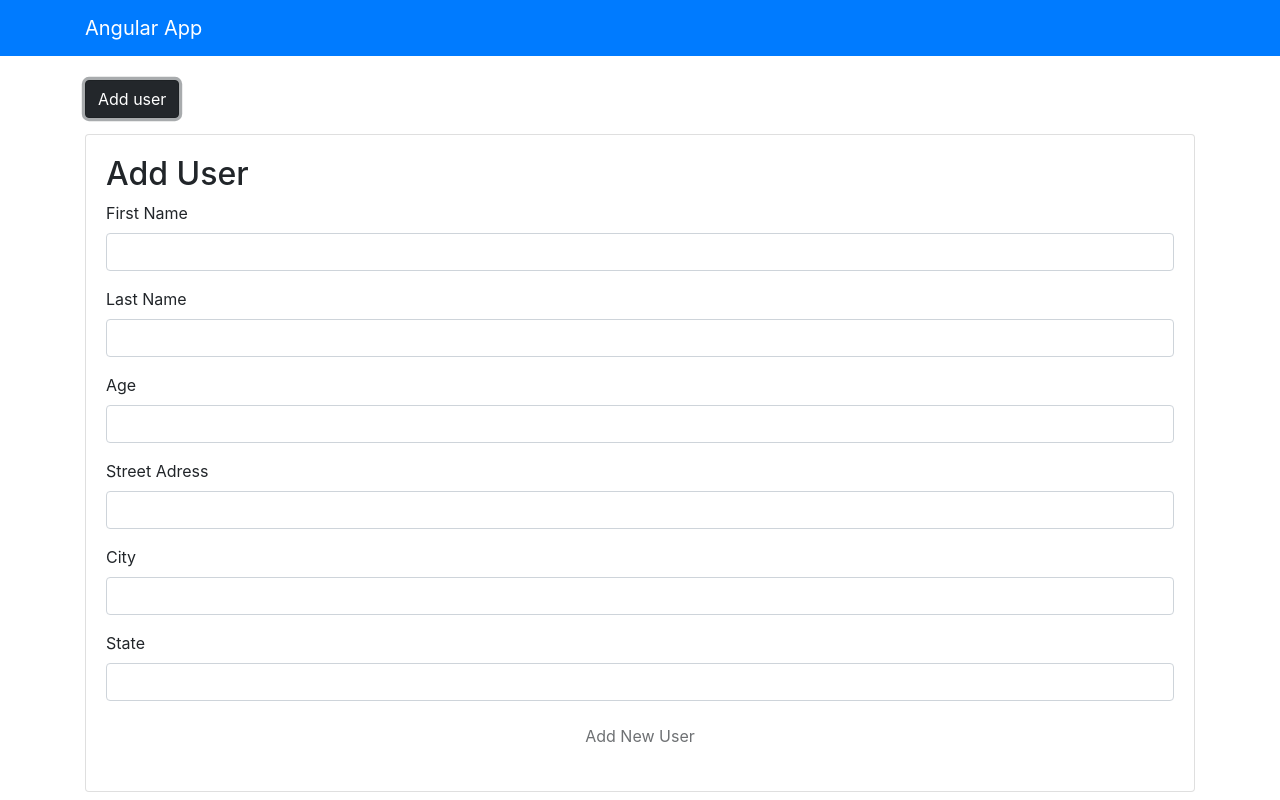
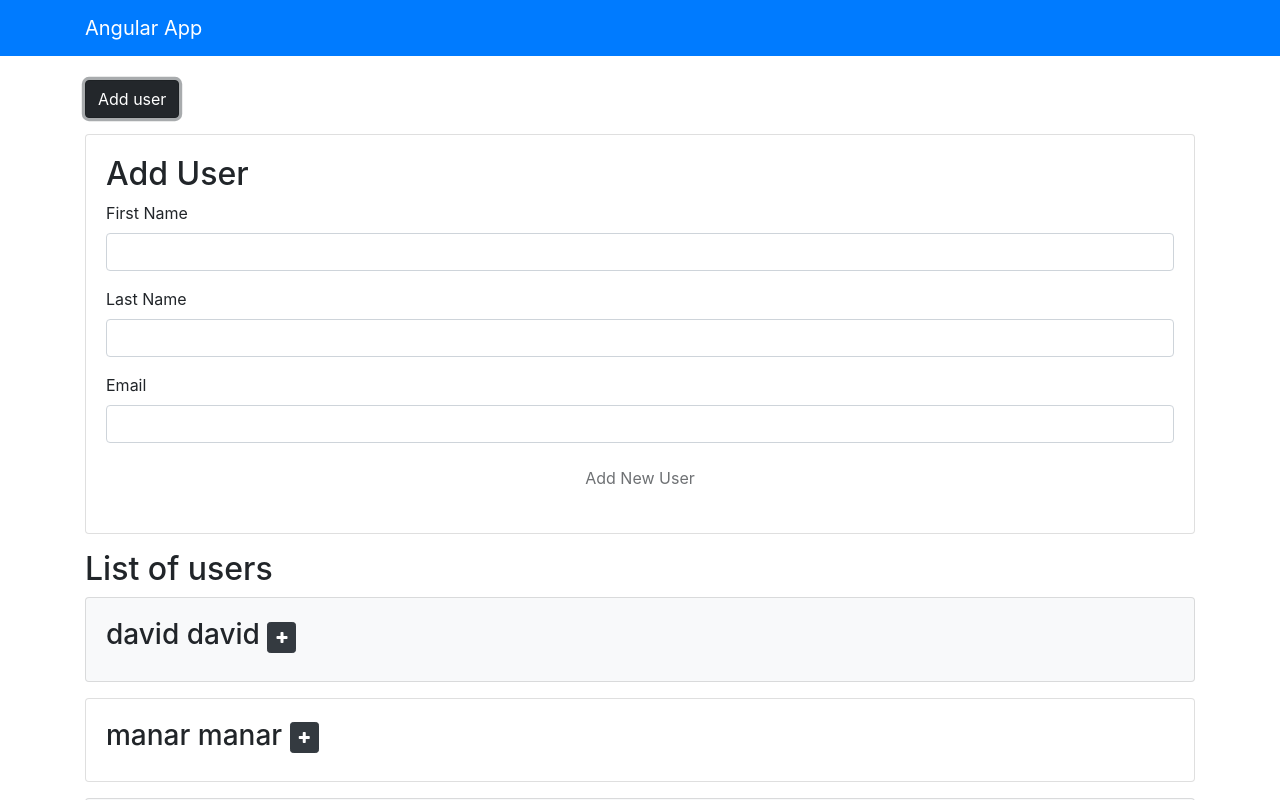
Before and after one commit to ManarBou/Angular-Front-To-Back, an Angular app: page / in a window 1280 px wide. Both pictures are taken after a click on the button "Add user". Shown: the top 800 px of the page. Built offline with nearby package versions, Linux system fonts and the light colour scheme.

Commit message:
5. Component Clean Up

```diff
--- a/src/app/components/user/user.component.ts
+++ b/src/app/components/user/user.component.ts
@@ -22,12 +22,7 @@
         this.user = {
             firstName : 'd',
             lastName : 'd',
-            age : 33,
-            address : {
-                street : 'dd',
-                city : 'd',
-                state : 'd'
-            }
+            email : 'email@email.com'
         }
     }
 
--- a/src/app/components/users/users.component.html
+++ b/src/app/components/users/users.component.html
@@ -14,26 +14,12 @@
         </div>
 
         <div class="form-group">
-            <label>Age </label>
-            <input class="form-control" type="number" name="age" [(ngModel)]="user.age">
+            <label>Email </label>
+            <input class="form-control" type="text" name="email" [(ngModel)]="user.email">
         </div>
 
-        <div class="form-group">
-            <label>Street Adress </label>
-            <input class="form-control" type="text" name="street" [(ngModel)]="user.address.street">
-        </div>
 
-        <div class="form-group">
-            <label>City </label>
-            <input class="form-control" type="text" name="city" [(ngModel)]="user.address.city">
-        </div>
-
-        <div class="form-group">
-            <label>State </label>
-            <input class="form-control" type="text" name="state" [(ngModel)]="user.address.state">
-        </div>
-
-        <button (click)="addUser()" [disabled]="user.firstName =='' || user.lastName ==''" class="btn btn-block mb-3">Add New User</button>
+        <button [disabled]="user.firstName =='' || user.lastName ==''" class="btn btn-block mb-3">Add New User</button>
     </form>
 </div>
 <h2>List of users</h2>
@@ -43,13 +29,12 @@
 
         <h3 [ngStyle]="currentStyle">{{ user.firstName }} {{ user.lastName }}
 
-            <small *ngIf="user.age && user.address "><button (click)="user.hide = !user.hide" class="btn btn-dark btn-sm"><i [ngClass]="user.hide?'fa fa-plus': 'fa fa-minus'"></i></button></small>
+            <small><button (click)="user.hide = !user.hide" class="btn btn-dark btn-sm"><i [ngClass]="user.hide?'fa fa-plus': 'fa fa-minus'"></i></button></small>
 
         </h3>
 
-        <ul class="list-group " *ngIf="!user.hide && user.age && user.address ">
-            <li class="list-group-item ">age : {{ user.age }}</li>
-            <li class="list-group-item ">adress : {{ user.address.street }}, {{ user.address.city }} {{ user.address.state }}</li>
+        <ul class="list-group " *ngIf="!user.hide">
+            <li class="list-group-item ">email : {{ user.email }}</li>
             <li class="list-group-item">Registred : {{ user.registered | date:"mm/dd/yyyy" }}</li>
         </ul>
 
--- a/src/app/components/users/users.component.ts
+++ b/src/app/components/users/users.component.ts
@@ -12,12 +12,7 @@
   user : User = {
     firstName: '',
     lastName: '',
-    age: null,
-    address: {
-      street: '',
-      city: '',
-      state: ''
-  }
+    email:''
 };
   users: User[];
   loaded: boolean = false;
@@ -33,12 +28,7 @@
       {
         firstName: 'david',
         lastName: 'david',
-        age: 33,
-        address: {
-          street: 'dd',
-          city: 'd',
-          state: 'd'
-        },
+        email:'manar@gmail.com',
 
         isActive: true,
 
@@ -48,12 +38,7 @@
       {
         firstName: 'manar',
         lastName: 'manar',
-        age: 24,
-        address: {
-          street: 'bd',
-          city: 'test',
-          state: 'casa'
-        },
+       email : 'test@gmail.com',
 
         registered: new Date('07/02/2018 08:30:00'),
         hide : true
@@ -61,13 +46,7 @@
       {
         firstName: 'david',
         lastName: 'david',
-        age: 33,
-        address: {
-          street: 'dd',
-          city: 'd',
-          state: 'd'
-        },
-
+        email:'adr@gmail.com',
         isActive: true,
 
         registered: new Date('01/05/2018 10:30:00'),
@@ -78,31 +57,19 @@
 
   }
 
-  addUser() {
-    this.user.isActive = true;
-    this.user.registered = new Date ();
-    this.users.unshift(this.user);
-    this.user = {
-      firstName: '',
-    lastName: '',
-    age: null,
-    address: {
-      street: '',
-      city: '',
-      state: ''
-  }
+  // addUser() {
+  //   this.user.isActive = true;
+  //   this.user.registered = new Date ();
+  //   this.users.unshift(this.user);
+  //   this.user = {
+  //     firstName: '',
+  //   lastName: '',
+  //  email : ''
 
-    }
-  }
+  //   }
+  // }
 
-  fireEvent(e){
-    // console.log('button clicked..');
-    console.log(e);
-  }
-  // toogleHide(user){
-  //   user.hide = !user.hide;
 
-  // }
 
   onSubmit(e){
     console.log("test envoie...");
```
Also changed, not shown: src/app/models/User.ts (+1 -6 lines).
